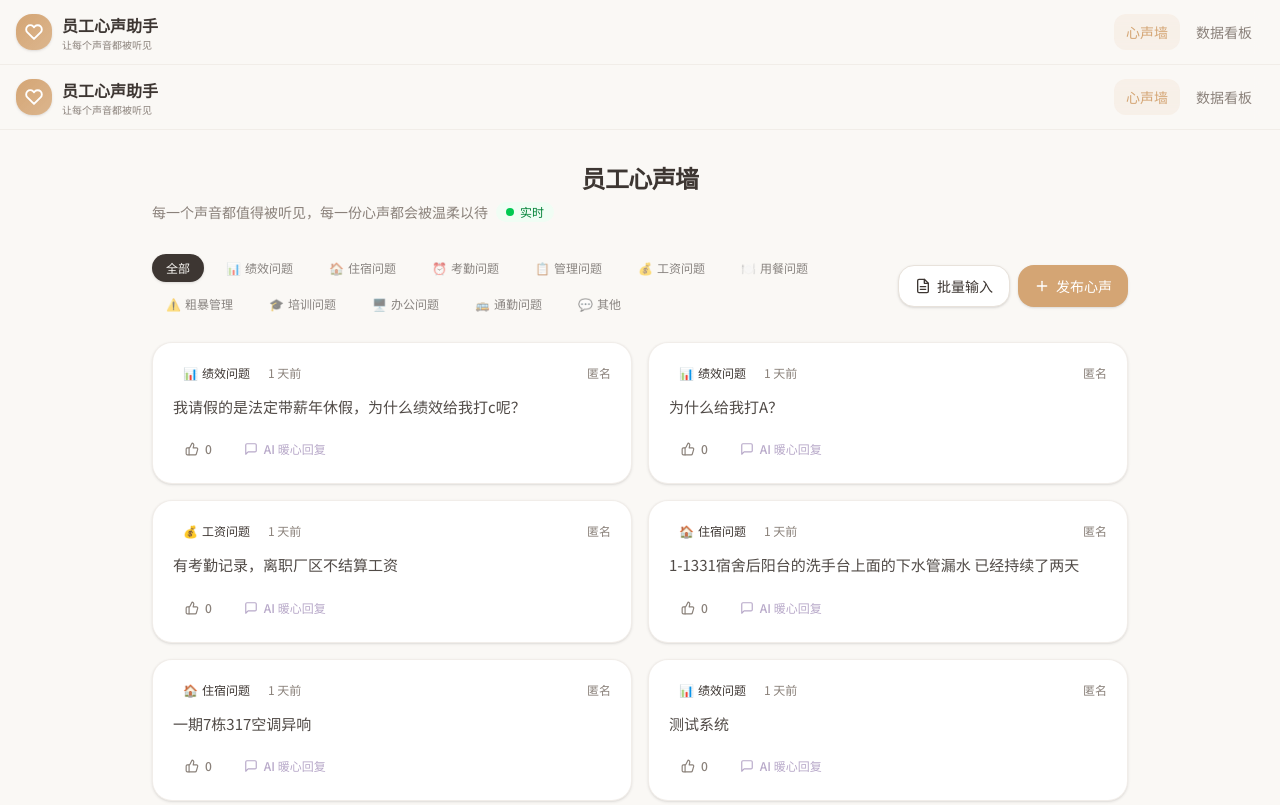
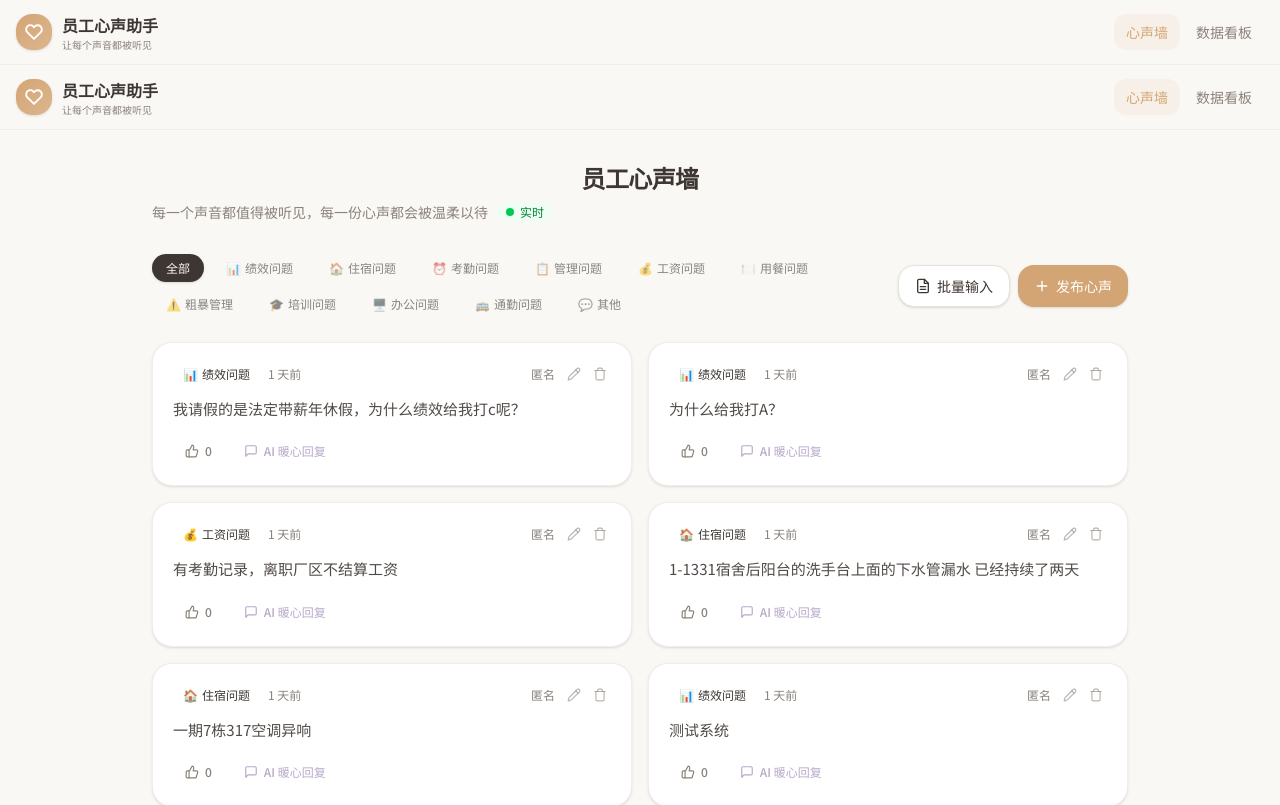
Before and after one commit to zhizi20/agent, a Next.js app: page / in a window 1280 px wide. Shown: the top 805 px of the page. Built offline with nearby package versions, Linux system fonts and the light colour scheme.

Commit message:
feat: 实现心声墙与数据看板实时数据互通（增删改同步）
Coze-Commit-Type: user
Coze-User-ID: 2134586496398488
Coze-Conversation-ID: 10375792

```diff
--- a/src/app/api/voices/route.ts
+++ b/src/app/api/voices/route.ts
@@ -1,5 +1,5 @@
 import { NextRequest, NextResponse } from 'next/server';
-import { getAllVoices, createVoice, likeVoice, getVoiceById, updateAiReply } from '@/lib/store';
+import { getAllVoices, createVoice, likeVoice, getVoiceById, updateAiReply, updateVoice, deleteVoice } from '@/lib/store';
 import { CATEGORY_KEYS } from '@/lib/types';
 import type { VoiceCategory } from '@/lib/types';
 
@@ -65,7 +65,7 @@ export async function POST(request: NextRequest) {
 export async function PUT(request: NextRequest) {
   try {
     const body = await request.json();
-    const { id, aiReply } = body;
+    const { id, aiReply, content, category, department, status } = body;
 
     if (!id) {
       return NextResponse.json({ success: false, error: '缺少 id 参数' }, { status: 400 });
@@ -76,8 +76,26 @@ export async function PUT(request: NextRequest) {
       return NextResponse.json({ success: false, error: '心声不存在' }, { status: 404 });
     }
 
+    // Update AI reply
     if (aiReply !== undefined) {
       const updated = updateAiReply(id, aiReply);
+      return NextResponse.json({ success: true, data: updated });
+    }
+
+    // Update voice content/category/department/status
+    const updateData: { content?: string; category?: VoiceCategory; department?: string; status?: 'resolved' | 'unresolved' } = {};
+    if (content !== undefined) updateData.content = content.trim();
+    if (category !== undefined) {
+      if (!VALID_CATEGORIES.includes(category)) {
+        return NextResponse.json({ success: false, error: '无效的分类' }, { status: 400 });
+      }
+      updateData.category = category;
+    }
+    if (department !== undefined) updateData.department = department;
+    if (status !== undefined) updateData.status = status;
+
+    if (Object.keys(updateData).length > 0) {
+      const updated = updateVoice(id, updateData);
       return NextResponse.json({ success: true, data: updated });
     }
 
@@ -86,3 +104,28 @@ export async function PUT(request: NextRequest) {
     return NextResponse.json({ success: false, error: '请求解析失败' }, { status: 400 });
   }
 }
+
+export async function DELETE(request: NextRequest) {
+  try {
+    const { searchParams } = new URL(request.url);
+    const id = searchParams.get('id');
+
+    if (!id) {
+      return NextResponse.json({ success: false, error: '缺少 id 参数' }, { status: 400 });
+    }
+
+    const voice = getVoiceById(id);
+    if (!voice) {
+      return NextResponse.json({ success: false, error: '心声不存在' }, { status: 404 });
+    }
+
+    const deleted = deleteVoice(id);
+    if (deleted) {
+      return NextResponse.json({ success: true, message: '删除成功' });
+    }
+
+    return NextResponse.json({ success: false, error: '删除失败' }, { status: 500 });
+  } catch {
+    return NextResponse.json({ success: false, error: '请求解析失败' }, { status: 400 });
+  }
+}
--- a/src/app/page.tsx
+++ b/src/app/page.tsx
@@ -98,6 +98,39 @@ export default function HomePage() {
 
   const handleRequestAiReply = (_id: string) => {
     // Handled inside VoiceCard
+  };
+
+  const handleDelete = async (id: string) => {
+    if (!confirm('确定要删除这条心声吗？')) return;
+    try {
+      const res = await fetch('/api/voices', {
+        method: 'DELETE',
+        headers: { 'Content-Type': 'application/json' },
+        body: JSON.stringify({ id }),
+      });
+      const data = await res.json();
+      if (data.success) {
+        setVoices((prev) => prev.filter((v) => v.id !== id));
+      }
+    } catch {
+      throw new Error('删除失败');
+    }
+  };
+
+  const handleUpdate = async (id: string, updates: { content: string; category: VoiceCategory; status?: 'resolved' | 'unresolved' }) => {
+    try {
+      const res = await fetch('/api/voices', {
+        method: 'PUT',
+        headers: { 'Content-Type': 'application/json' },
+        body: JSON.stringify({ id, ...updates }),
+      });
+      const data = await res.json();
+      if (data.success) {
+        setVoices((prev) => prev.map((v) => v.id === id ? { ...v, ...updates } : v));
+      }
+    } catch {
+      throw new Error('更新失败');
+    }
   };
 
   return (
@@ -217,6 +250,8 @@ export default function HomePage() {
                 index={index}
                 onLike={handleLike}
                 onRequestAiReply={handleRequestAiReply}
+                onDelete={handleDelete}
+                onUpdate={handleUpdate}
               />
             ))}
           </div>
--- a/src/components/voice-card.tsx
+++ b/src/components/voice-card.tsx
@@ -10,9 +10,11 @@ interface VoiceCardProps {
   index: number;
   onLike: (id: string) => void;
   onRequestAiReply: (id: string) => void;
+  onDelete?: (id: string) => void;
+  onUpdate?: (id: string, updates: { content: string; category: VoiceCategory; status?: 'resolved' | 'unresolved' }) => Promise<void>;
 }
 
-export function VoiceCard({ voice, index, onLike, onRequestAiReply }: VoiceCardProps) {
+export function VoiceCard({ voice, index, onLike, onRequestAiReply, onDelete, onUpdate }: VoiceCardProps) {
   const [aiReplyText, setAiReplyText] = useState(voice.aiReply || '');
   const [isStreaming, setIsStreaming] = useState(false);
   const [isExpanded, setIsExpanded] = useState(false);
@@ -112,9 +114,33 @@ export function VoiceCard({ voice, index, onLike, onRequestAiReply }: VoiceCardP
           </span>
           <span className="text-xs text-muted-foreground">{timeAgo}</span>
         </div>
-        <span className="text-xs text-muted-foreground">
-          {voice.isAnonymous ? '匿名' : voice.author}
-        </span>
+        <div className="flex items-center gap-2">
+          <span className="text-xs text-muted-foreground">
+            {voice.isAnonymous ? '匿名' : voice.author}
+          </span>
+          {(onDelete || onUpdate) && (
+            <div className="flex items-center gap-1">
+              {onUpdate && (
+                <button
+                  onClick={() => onUpdate(voice.id, { content: voice.content, category: voice.category, status: voice.status })}
+                  className="rounded p-1 text-muted-foreground/60 transition-colors hover:bg-muted hover:text-foreground"
+                  title="编辑"
+                >
+                  <svg xmlns="http://www.w3.org/2000/svg" width="14" height="14" viewBox="0 0 24 24" fill="none" stroke="currentColor" strokeWidth="2" strokeLinecap="round" strokeLinejoin="round"><path d="M17 3a2.85 2.83 0 1 1 4 4L7.5 20.5 2 22l1.5-5.5Z"/><path d="m15 5 4 4"/></svg>
+                </button>
+              )}
+              {onDelete && (
+                <button
+                  onClick={() => onDelete(voice.id)}
+                  className="rounded p-1 text-muted-foreground/60 transition-colors hover:bg-red-50 hover:text-red-500"
+                  title="删除"
+                >
+                  <svg xmlns="http://www.w3.org/2000/svg" width="14" height="14" viewBox="0 0 24 24" fill="none" stroke="currentColor" strokeWidth="2" strokeLinecap="round" strokeLinejoin="round"><path d="M3 6h18"/><path d="M19 6v14c0 1-1 2-2 2H7c-1 0-2-1-2-2V6"/><path d="M8 6V4c0-1 1-2 2-2h4c1 0 2 1 2 2v2"/></svg>
+                </button>
+              )}
+            </div>
+          )}
+        </div>
       </div>
 
       {/* Content */}
--- a/src/lib/store.ts
+++ b/src/lib/store.ts
@@ -62,6 +62,26 @@ export function updateAiReply(id: string, reply: string): Voice | undefined {
   return voice;
 }
 
+export function updateVoice(id: string, data: { content?: string; category?: VoiceCategory; department?: string; status?: Voice['status'] }): Voice | undefined {
+  const voice = voices.find((v) => v.id === id);
+  if (voice) {
+    if (data.content !== undefined) voice.content = data.content;
+    if (data.category !== undefined) voice.category = data.category;
+    if (data.department !== undefined) voice.department = data.department;
+    if (data.status !== undefined) voice.status = data.status;
+  }
+  return voice;
+}
+
+export function deleteVoice(id: string): boolean {
+  const index = voices.findIndex((v) => v.id === id);
+  if (index !== -1) {
+    voices.splice(index, 1);
+    return true;
+  }
+  return false;
+}
+
 export function getVoiceStats() {
   const total = voices.length;
   const byCategory: Record<string, number> = {};
```
